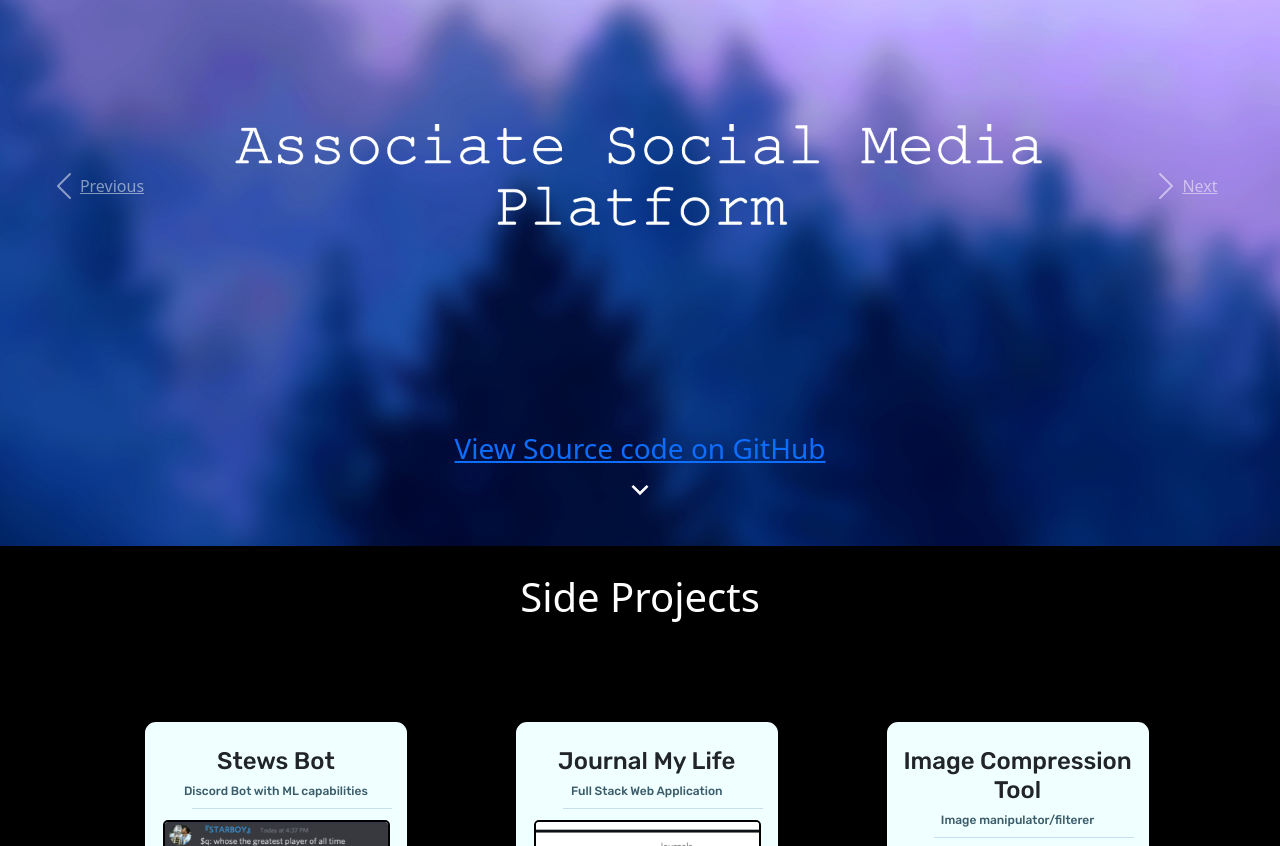
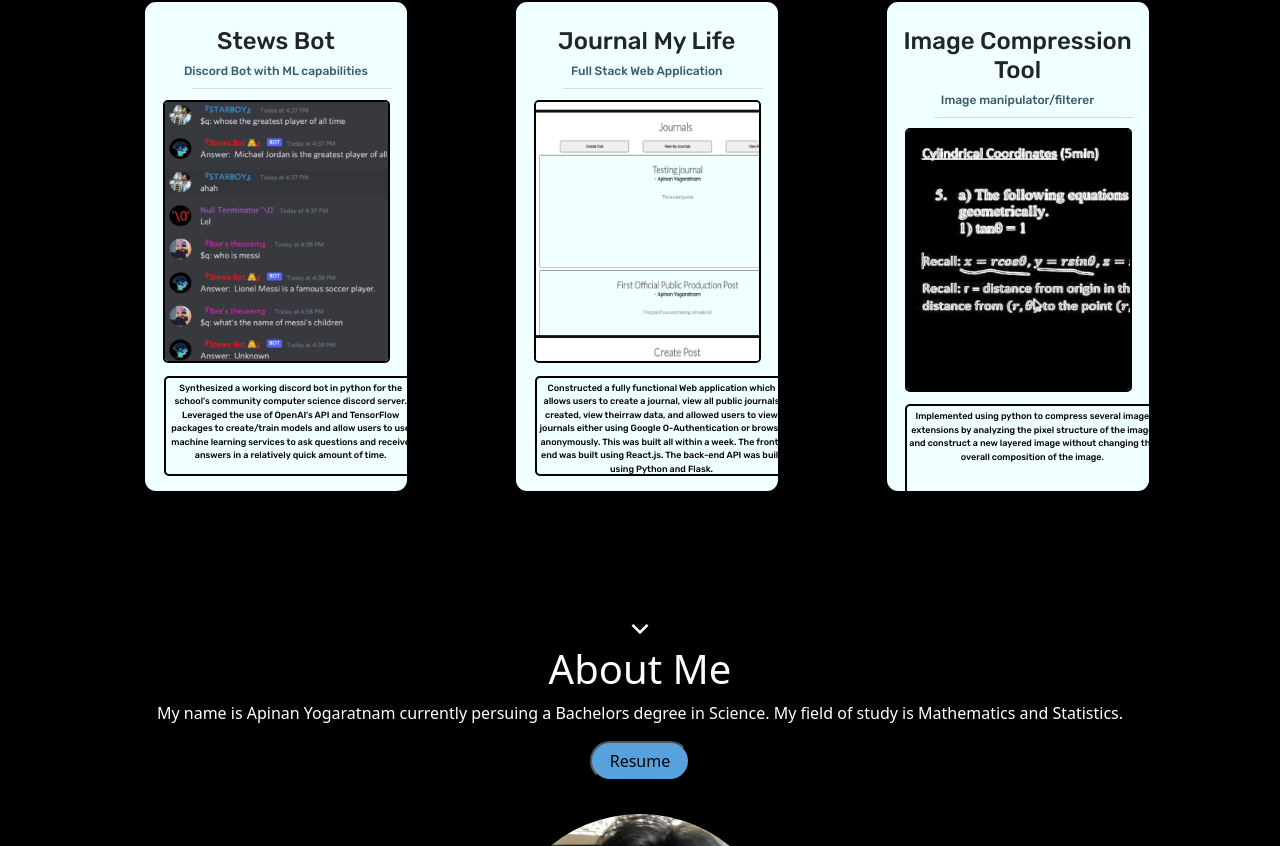
Before and after one commit to apinanyogaratnam/my-personal-website-v2.0, a React (Create React App) app: page / in a window 1280 px wide. Shown: the part 974-1820 px from the top of the page. Built offline with nearby package versions, Linux system fonts and the light colour scheme; a web font is replaced by a local one.

Commit message:
added appropriate arrow down icon links to the corresponding id

```diff
--- a/src/App.js
+++ b/src/App.js
@@ -10,8 +10,8 @@ function App() {
   return (
     <div className="App">
         <MainPage />
-        <CarouselContainer className="carousel-container" id="carousel" />
-        <SideProjectsSection />
+        {/* <CarouselContainer className="carousel-container" />  */}
+        <SideProjectsSection id="carousel"/>
         <AboutMe />
         <hr className="socials-hr-divider"/>
         <Socials />
--- a/src/components/side_projects_section.js
+++ b/src/components/side_projects_section.js
@@ -1,4 +1,5 @@
 import React, {useState} from 'react';
+import { RiArrowDownSLine, Link } from '../imports';
 
 const SideProjectsSection = () => {
     const [style, setStyle] = useState({display: 'none'});
@@ -64,7 +65,8 @@ const SideProjectsSection = () => {
     }
 
     return (
-        <div className="side-projects-container">
+        <div>
+            <div className="side-projects-container" id="carousel">
                 <h1>Side Projects</h1>
                 {side_projects_json_data.map(project => {
                     return (
@@ -72,6 +74,12 @@ const SideProjectsSection = () => {
                     );
                 })}
             </div>
+            <div>
+                <Link to="About">
+                    <RiArrowDownSLine className="icon" size="2em"></RiArrowDownSLine>
+                </Link>
+            </div>
+        </div>
     );
 };
 
--- a/src/css/custom.css
+++ b/src/css/custom.css
@@ -79,7 +79,7 @@ button:hover {
     height: 1080px;
     /* margin-top: 30px; */
     margin-top: 2.1%;
-    margin-bottom: -200px;
+    margin-bottom: -320px;
 }
 
 .project-container {
```
Lines whose indentation alone changed are shown as unchanged.
